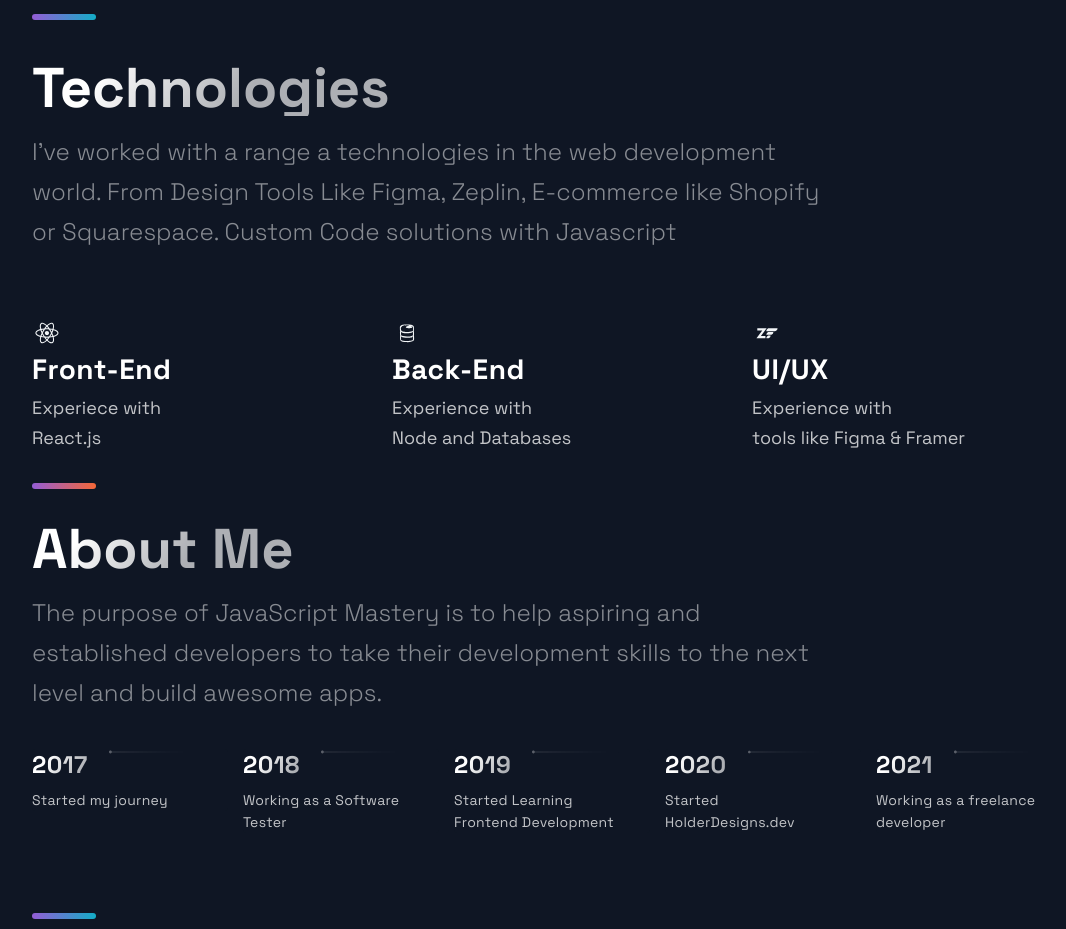
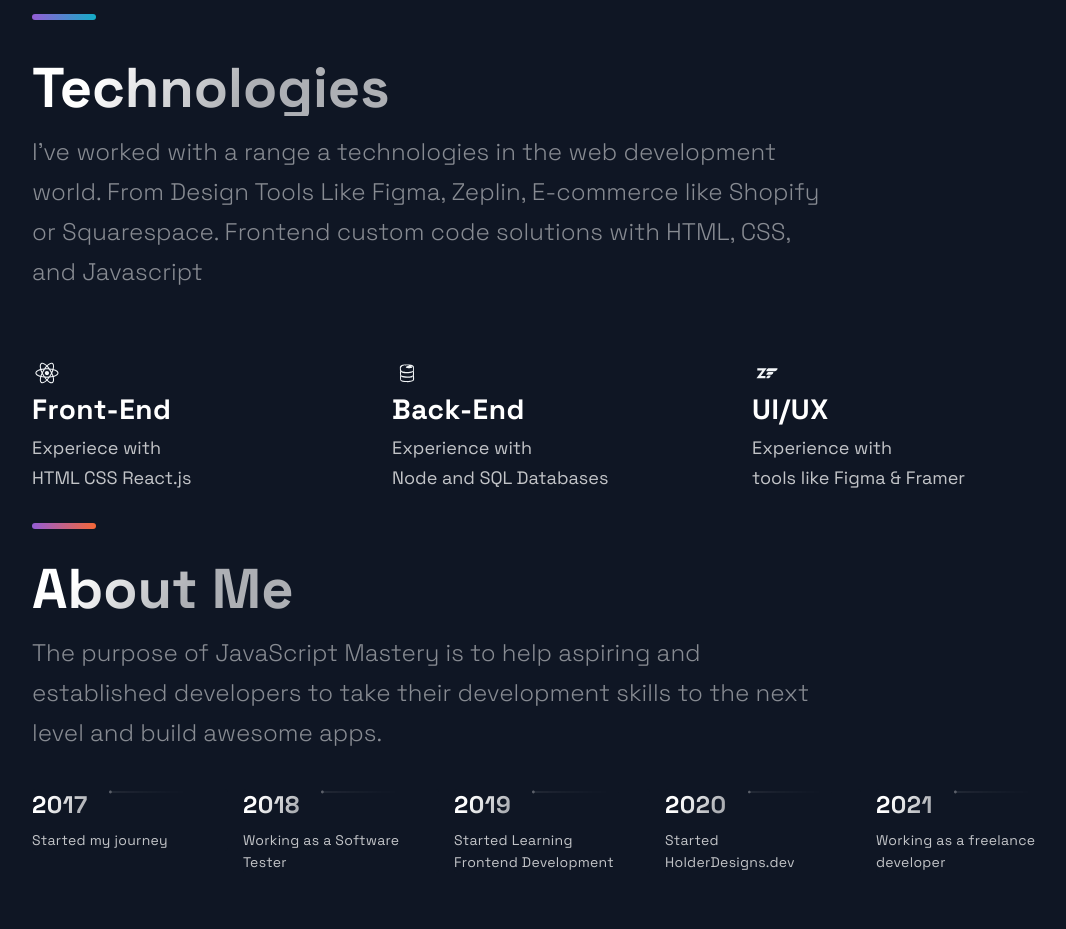
Before and after one commit to adrianhajdin/portfolio_website, a Next.js app: page / in a window 1280 px wide. Shown: the part 2260-3189 px from the top of the page, without its empty margins (88-1154 px from the left). Built offline with nearby package versions, Linux system fonts and the light colour scheme.

Commit message:
Update Technologies.js

```diff
--- a/src/components/Technologies/Technologies.js
+++ b/src/components/Technologies/Technologies.js
@@ -20,7 +20,7 @@
     <SectionTitle>Technologies</SectionTitle>
     <SectionText>
       I've worked with a range a technologies in the web development world. From
-      Design Tools Like Figma, Zeplin, E-commerce like Shopify or Squarespace. Custom Code solutions with Javascript
+      Design Tools Like Figma, Zeplin, E-commerce like Shopify or Squarespace. Frontend custom code solutions with HTML, CSS, and Javascript
     </SectionText>
     <List>
       <ListItem>
@@ -31,6 +31,7 @@
           <ListTitle>Front-End</ListTitle>
           <ListParagraph>
             Experiece with <br />
+            HTML CSS
             React.js
           </ListParagraph>
         </ListContainer>
@@ -43,7 +44,7 @@
           <ListTitle>Back-End</ListTitle>
           <ListParagraph>
             Experience with <br />
-            Node and Databases
+            Node and SQL Databases
           </ListParagraph>
         </ListContainer>
       </ListItem>
```
